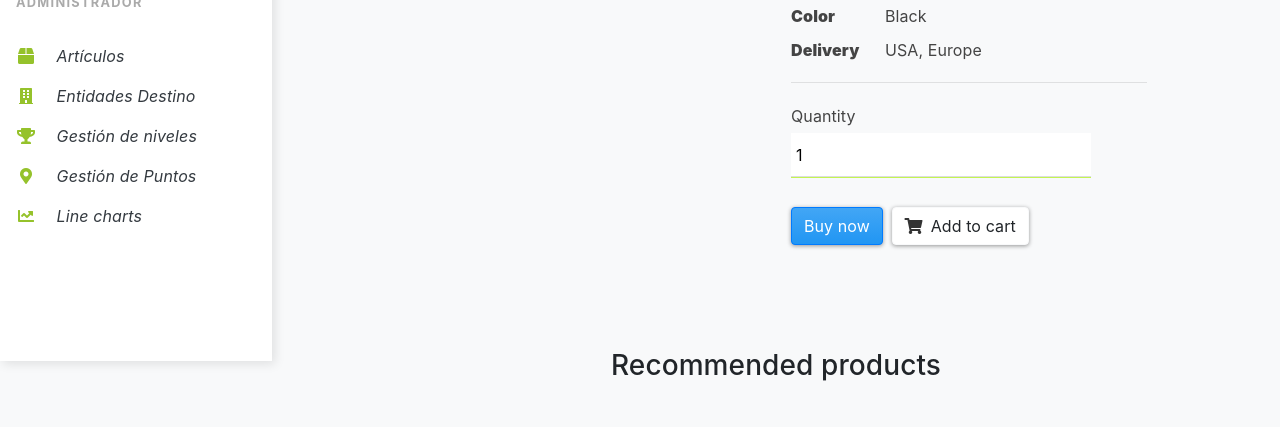
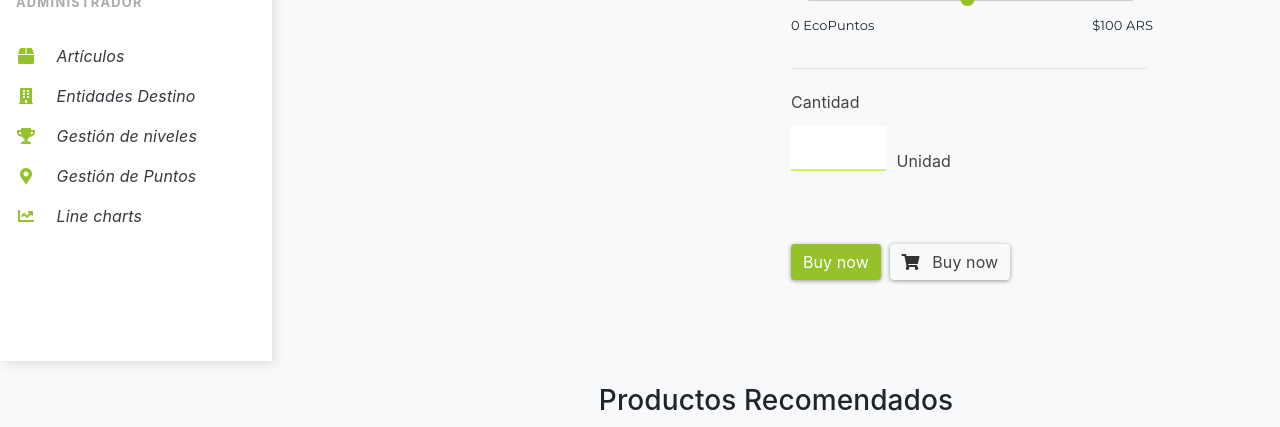
Before and after one commit to JoaquinCardonaRuiz/proyecto-final, a Flask app: page /eco-tienda/product in a window 1280 px wide. Shown: the part 439-866 px from the top of the page. Run offline with Flask 2, Linux system fonts and the light colour scheme; some libraries are stand-ins or nearby versions.

Commit message:
slide terminado.

```diff
--- a/static/css/forms.css
+++ b/static/css/forms.css
@@ -482,3 +482,112 @@
 #product-container{
   margin-left: 4%;
 }
+
+
+
+/*Slider*/
+.range {
+  display: table;
+  position: relative;
+  height: 5px;
+  margin-top: 20px;
+  background-color: rgb(245, 245, 245);
+  cursor: pointer;
+  background-color: #f8f9fa;
+
+}
+
+.range input[type="range"] {
+  -webkit-appearance: none !important;
+  -moz-appearance: none !important;
+  -ms-appearance: none !important;
+  -o-appearance: none !important;
+  appearance: none !important;
+
+  display: table-cell;
+  width: 100%;
+  background-color: transparent;
+  height: 5px;
+  cursor: pointer;
+}
+.range input[type="range"]::-webkit-slider-thumb {
+  -webkit-appearance: none !important;
+  -moz-appearance: none !important;
+  -ms-appearance: none !important;
+  -o-appearance: none !important;
+  appearance: none !important;
+
+  width: 15px;
+  height: 15px;
+  color: rgb(255, 255, 255);
+  text-align: center;
+  white-space: nowrap;
+  vertical-align: baseline;
+  border-radius: 50%;
+  background-color: #95C22B;
+}
+
+.range input[type="range"]::-moz-slider-thumb {
+  -webkit-appearance: none !important;
+  -moz-appearance: none !important;
+  -ms-appearance: none !important;
+  -o-appearance: none !important;
+  appearance: none !important;
+
+  width: 11px;
+  height: 55px;
+  text-align: center;
+  white-space: nowrap;
+  vertical-align: baseline;
+  border-radius: 0px;
+  background-color: #f8f9fa;
+
+}
+
+.range output {
+  display: table-cell;
+  padding: 3px 5px 2px;
+  min-width: 40px;
+  text-align: center;
+  text-decoration: none;
+  border-bottom-left-radius: 0;
+  border-top-left-radius: 0;
+  width: 1%;
+  white-space: nowrap;
+  vertical-align: middle;
+  background-color: #f8f9fa;
+
+  -webkit-transition: all 0.5s ease;
+  -moz-transition: all 0.5s ease;
+  -o-transition: all 0.5s ease;
+  -ms-transition: all 0.5s ease;
+  transition: all 0.5s ease;
+
+  -webkit-user-select: none;
+  -khtml-user-select: none;
+  -moz-user-select: -moz-none;
+  -o-user-select: none;
+  user-select: none;
+}
+.range input[type="range"] {
+  outline: none;
+  background-color: #cecece;
+  padding-top: 0 !important;
+  padding-bottom: 0 !important;
+  border-radius: 5px;
+  width: 100%;
+  margin-left: 5%;
+
+}
+
+#cantEP{
+  margin-top: 15px;
+  font-size: 13px;
+  font-family: 'Montserrat', sans-serif !important;
+}
+
+#cantMoney{
+  margin-top: 15px;
+  font-size: 13px;
+  font-family: 'Montserrat', sans-serif !important;
+}
--- a/static/css/ui-style.css
+++ b/static/css/ui-style.css
@@ -305,3 +305,7 @@ h2 		 {
     margin-right: auto;
     background-color: rgb(226, 192, 128);
 }
+
+#ex1Slider .slider-selection {
+	background: #BABABA;
+}
--- a/static/js/product-page.js
+++ b/static/js/product-page.js
@@ -4,3 +4,11 @@ $(document).ready(function () {
       $("#mdb-lightbox-ui").load("mdb-addons/mdb-lightbox-ui.html");
     });
   });
+
+
+function setPvalues(value){
+    $("#cantEP").text(String(value) + " EcoPuntos");
+    $("#cantMoney").text("$" + String(100-value) + " ARS");
+}
+
+setPvalues(0);
--- a/templates/product-page.html
+++ b/templates/product-page.html
@@ -17,6 +17,9 @@
     <link rel="preconnect" href="https://fonts.gstatic.com">
     <link href="https://fonts.googleapis.com/css2?family=Montserrat&display=swap" rel="stylesheet">
     <link href="https://fonts.googleapis.com/css2?family=Work+Sans&display=swap" rel="stylesheet">
+
+
+
 </head>
 
 {% extends 'layout.html' %}
@@ -54,49 +57,77 @@
             <div class="col-md-5">
 
                 <h5>Fantasy T-shirt</h5>
-                <p class="mb-2 text-muted text-uppercase small">Shirts</p>
-                <p><span class="mr-1"><strong>$12.99</strong></span></p>
-                <p class="pt-1">Lorem ipsum dolor sit amet consectetur adipisicing elit. Numquam, sapiente illo. Sit
-                error voluptas repellat rerum quidem, soluta enim perferendis voluptates laboriosam. Distinctio,
-                officia quis dolore quos sapiente tempore alias.</p>
+                <p class="mb-2 text-muted text-uppercase small">Precio</p>
+                <p><span class="mr-1"><strong>3000</strong></span></p>
+                <hr/>
+
                 <div class="table-responsive">
                 <table class="table table-sm table-borderless mb-0">
                     <tbody>
                         <tr>
-                        <th class="pl-0 w-25" scope="row"><strong>Model</strong></th>
-                        <td>Shirt 5407X</td>
+                            <th class="pl-0 w-25" scope="row"><strong>Stock</strong></th>
+                            <td>Hay 3 en stock</td>
                         </tr>
                         <tr>
-                        <th class="pl-0 w-25" scope="row"><strong>Color</strong></th>
-                        <td>Black</td>
+                            <th class="pl-0 w-25" scope="row"><strong>Unidad</strong></th>
+                            <td>Se vende en metros</td>
                         </tr>
                         <tr>
-                        <th class="pl-0 w-25" scope="row"><strong>Delivery</strong></th>
-                        <td>USA, Europe</td>
+                            <th class="pl-0 w-25" scope="row"><strong>Descuento</strong></th>
+                            <td>5% de Descuento (Nivel 2)</td>
                         </tr>
                     </tbody>
                 </table>
                 </div>
                 <hr>
+                <td class="pl-0 pb-0 w-25">Cantidad de EcoPuntos a utilizar</td>
+                    <div class="row" style="width: 100%;">
+                      <div class="col" style="width: 100%;">
+                        <div class="range" style="height: 2px !important; font-size: 12px; width: 100%;">
+                          <input type="range" id="slideInput" name="range" min="0" max="100" value="50" oninput="setPvalues(value);" style="border: none!important;">
+                          <div class="row">
+                            <div class="col">
+                              <p id="cantEP"></p>
+                            </div>
+                            <div class="col" style="text-align: right; width: 150%; margin-right:-10%;">
+                              <p id="cantMoney"></p>
+                            </div>
+                          </div>
+
+
+                        </div>
+                      </div>
+                    </div>
+                <hr/>
+
                 <div class="table-responsive mb-2">
                     <table class="table table-sm table-borderless">
                       <tbody>
                         <tr>
-                          <td class="pl-0 pb-0 w-25">Quantity</td>
+                          <td class="pl-0 pb-0 w-25">Cantidad</td>
                         </tr>
                         <tr>
                           <td class="pl-0">
-                            <div class="def-number-input number-input safari_only mb-0">
-                              <input class="quantity" min="0" name="quantity" value="1" type="number">
+                            <div class="def-number-input number-input safari_only mb-0" style="display: flex;">
+                                <div class="group" style="width: 30%; margin-top: 2%;">
+                                    <input type="number" required id="nombrePDMod" onkeyup="validaNombrePD('mod');" name="nombrePDMod" autocomplete="off" style="width: 90%;">
+                                    <span class="highlight" style="width: 90%;"></span>
+                                    <span class="bar" style="width: 90%;"></span>
+                                </div>
+                                <p style="float: right; margin-top: 30px !important;">Unidad</p>
                             </div>
                           </td>
                         </tr>
                       </tbody>
                     </table>
                 </div>
-                <button type="button" class="btn btn-primary btn-md mr-1 mb-2">Buy now</button>
-                <button type="button" class="btn btn-light btn-md mr-1 mb-2"><i
-                    class="fas fa-shopping-cart pr-2"></i>Add to cart</button>
+
+                <button type="button" class="btn primary-btn btn-md mr-1 mb-2" style="border: none !important;"><spanf>Buy now</span> </button>
+                <button type="button" class="btn secondary-btn btn-md mr-1 mb-2" style="border: none !important;">
+                    <i class="fas fa-shopping-cart pr-2"></i>
+                    <spa>Buy now</span>
+                </button>
+                </button>
             </div>
             </div>
 
@@ -104,7 +135,7 @@
          <!--Section: Block Content-->
       <section>
 
-        <h3 class="text-center mt-4 pt-5">Recommended products</h3>
+        <h3 class="text-center mt-4 pt-5">Productos Recomendados</h3>
 
         <!-- Grid row -->
         <div class="row mt-5 mb-4">
@@ -238,7 +269,6 @@
 </div>
 
 </div>
-<script src="static/js/product-page.js"></script>
   <!-- SCRIPTS -->
   <!-- JQuery -->
   <script src="./Material Design Bootstrap_files/jquery-3.4.1.min.js.descarga"></script>
@@ -250,7 +280,6 @@
   <script type="text/javascript" src="./Material Design Bootstrap_files/mdb.min.js.descarga"></script>
   <!-- MDB Ecommerce JavaScript -->
   <script type="text/javascript" src="./Material Design Bootstrap_files/mdb.ecommerce.min.js.descarga"></script>
-  <script>
+  <script src="/static/js/product-page.js"></script>
 
-  </script>
 {% endblock %}
```
Lines whose indentation alone changed are shown as unchanged.
